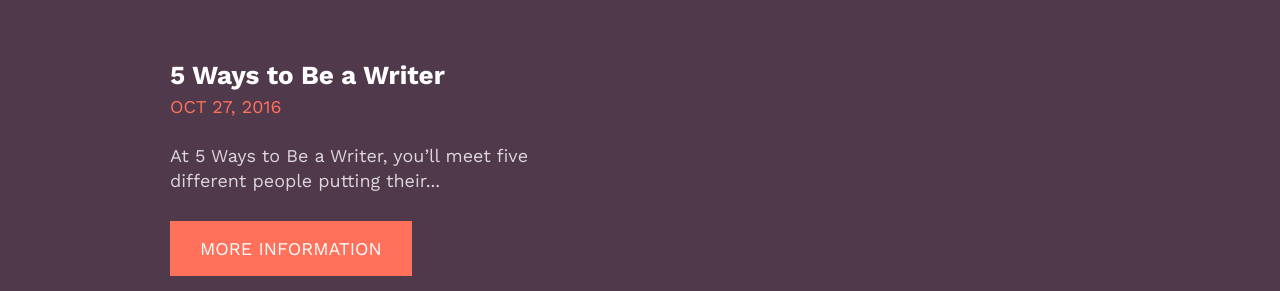
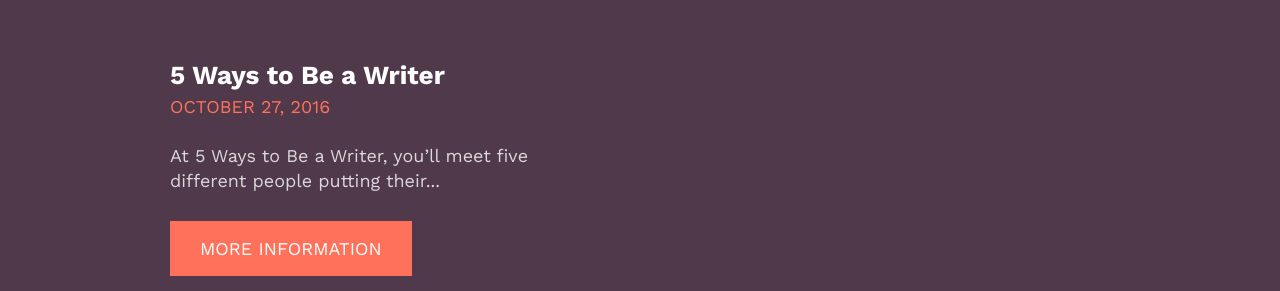
Before and after one commit to whosdustin/orlando-designers, a Jekyll site: the page built from index.html, in a window 1280 px wide and 900 px high, scrolled down 1533 px. Shown: the part 164-455 px from the top of the window. Built offline with Jekyll 4.4.1, drawn with Linux system fonts in a browser that asks for light colours.

Commit message:
full month name

```diff
--- a/index.html
+++ b/index.html
@@ -80,10 +80,10 @@ layout: default
 				<h3 class="with__lead">{{ event.title }}</h3>
 				<h4>
 					{% if event.end_date == nil %}
-						{{ event.start_date | date: "%b %-d"}}-
+						{{ event.start_date | date: "%B %-d"}}-
 						{{ event.end_date | date: "%-d %Y" }}
 					{% else %}
-						{{ event.start_date | date: "%b %-d, %Y" }}
+						{{ event.start_date | date: "%B %-d, %Y" }}
 					{% endif%}
 				</h4>
 				<p>
```
